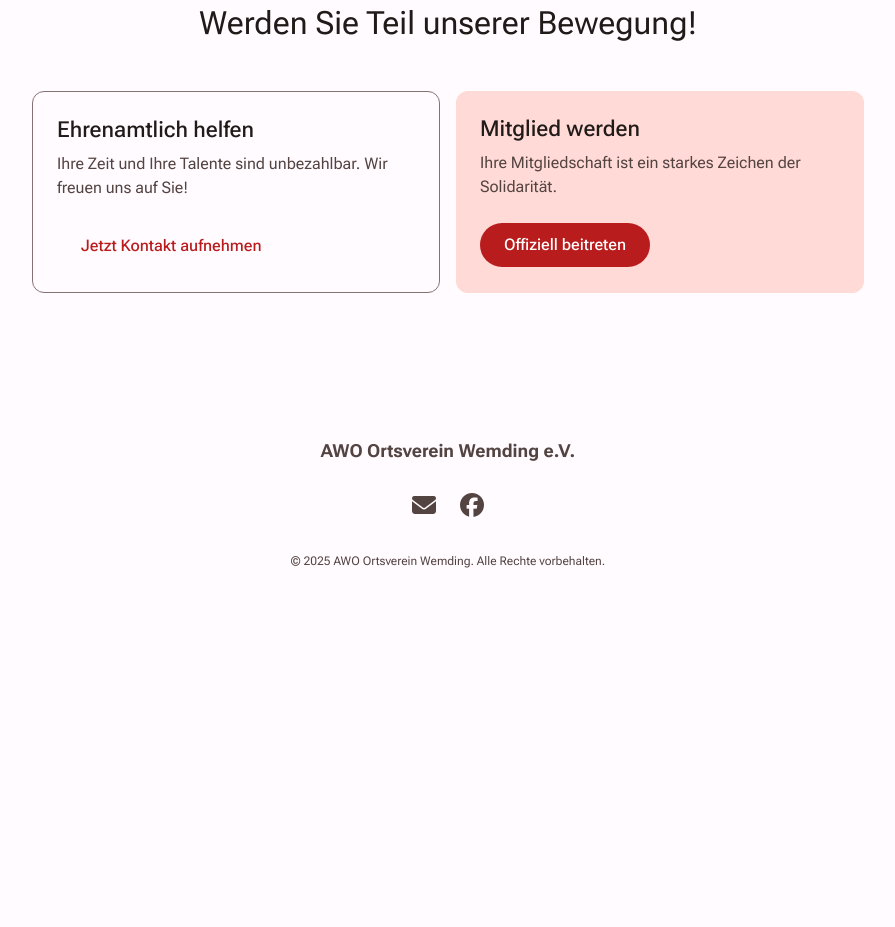
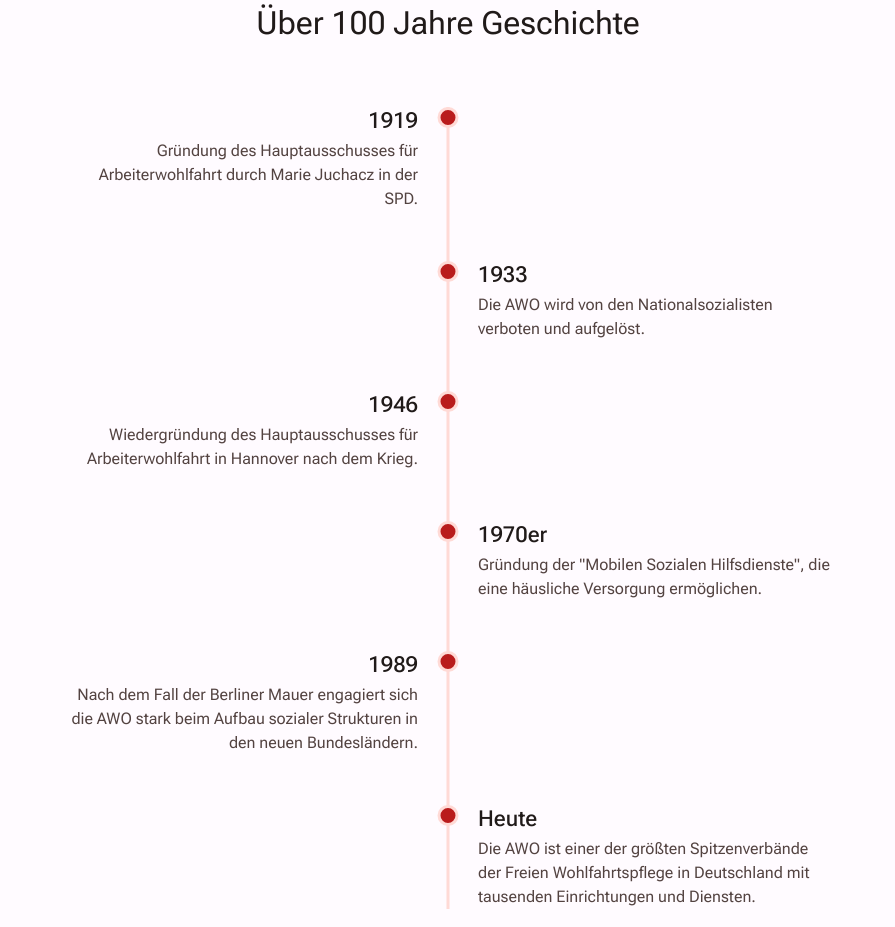
Before and after one commit to MattPeter97/AWO-Wemding, a plain HTML site: page index.html in a window 1280 px wide. Shown: the part 1353-2280 px from the top of the page, without its empty margins (192-1087 px from the left). Before the commit the page ends 2050 px from the top, so only its background shows below. Drawn offline with nearby package versions, Linux system fonts and the light colour scheme.

Commit message:
index.html

```diff
--- a/index.html
+++ b/index.html
@@ -99,7 +99,7 @@
             color: var(--theme-on-surface-variant);
             -webkit-font-smoothing: antialiased;
             -moz-osx-font-smoothing: grayscale;
-            padding-bottom: 5rem; /* Space for the bottom nav bar */
+            padding-bottom: 5rem;
         }
 
         h1, h2, h3, h4, h5, h6 { color: var(--theme-on-surface); font-weight: 700; }
@@ -109,11 +109,11 @@
         .text-body-large { font-size: 1rem; line-height: 1.5rem; font-weight: 400; }
         .text-label-large { font-size: 0.875rem; line-height: 1.25rem; font-weight: 500; }
 
-        .m3-card { background-color: var(--theme-surface-container-low); border-radius: 12px; padding: 1rem; box-shadow: 0 1px 2px rgba(0,0,0,0.1); transition: all 0.2s ease-out; }
+        .m3-card { background-color: var(--theme-surface-container-low); border-radius: 12px; padding: 1rem; box-shadow: 0 1px 2px rgba(0,0,0,0.1); }
         .m3-card--filled { background-color: var(--theme-primary-container); box-shadow: none; }
         .m3-card--outlined { background-color: var(--theme-surface); border: 1px solid var(--theme-outline); box-shadow: none; }
 
-        .m3-button { border-radius: 9999px; padding: 0.625rem 1.5rem; font-weight: 500; transition: all 0.2s ease-out; display: inline-flex; align-items: center; justify-content: center; gap: 0.5rem; }
+        .m3-button { border-radius: 9999px; padding: 0.625rem 1.5rem; font-weight: 500; display: inline-flex; align-items: center; justify-content: center; gap: 0.5rem; }
         .m3-button--filled { background-color: var(--theme-primary); color: var(--theme-on-primary); }
         .m3-button--filled:hover { box-shadow: 0 1px 2px rgba(0,0,0,0.3); }
         .m3-button--outlined { border: 1px solid var(--theme-outline); color: var(--theme-primary); }
@@ -136,7 +136,6 @@
 
         .nav-item {
             color: var(--theme-on-surface-variant);
-            transition: color 0.2s;
             font-weight: 500;
             text-align: center;
             cursor: pointer;
@@ -147,13 +146,13 @@
             flex-direction: column;
             flex-grow: 1;
             height: 100%;
+            transition: all 0.3s cubic-bezier(0.4, 0, 0.2, 1);
         }
 
         .nav-item .bubble {
             background-color: var(--theme-secondary-container);
             border-radius: 16px;
             position: absolute;
-            transition: transform 0.2s ease-in-out;
             z-index: 0;
             pointer-events: none;
             width: 48px;
@@ -161,34 +160,62 @@
             top: 12px;
             left: 50%;
             transform: translateX(-50%) scale(0);
+            transition: transform 0.3s cubic-bezier(0.4, 0, 0.2, 1);
         }
 
-        .nav-item.active .bubble {
-            transform: translateX(-50%) scale(1);
+        .nav-item.active .bubble { transform: translateX(-50%) scale(1); }
+        .nav-item.active { color: var(--theme-on-secondary-container); }
+        .nav-item i, .nav-item span { position: relative; z-index: 1; }
+        .nav-item span { font-size: 0.75rem; margin-top: 0.25rem; }
+
+        /* ✅ MODIFICATION: Expressive Animations */
+        .animated-item {
+            opacity: 0;
+            transform: translateY(30px);
+            transition: opacity 0.6s cubic-bezier(0.4, 0, 0.2, 1), transform 0.6s cubic-bezier(0.4, 0, 0.2, 1);
+        }
+        .animated-item.is-visible {
+            opacity: 1;
+            transform: translateY(0);
         }
 
-        .nav-item.active {
-            color: var(--theme-on-secondary-container);
+        /* Timeline Styles */
+        .timeline::before {
+            content: '';
+            position: absolute;
+            left: 50%;
+            transform: translateX(-50%);
+            top: 0;
+            bottom: 0;
+            width: 3px;
+            background-color: var(--theme-primary-container);
         }
-
-        .nav-item i, .nav-item span {
+        .timeline-item {
             position: relative;
-            z-index: 1;
+            width: 100%;
+            padding-left: calc(50% + 30px);
+            padding-right: 30px;
+            margin-bottom: 50px;
         }
-
-        .nav-item span {
-            font-size: 0.75rem;
-            margin-top: 0.25rem;
+        .timeline-item:nth-child(odd) {
+            padding-left: 30px;
+            padding-right: calc(50% + 30px);
+            text-align: right;
         }
-
-        .modal-overlay { background-color: rgba(0,0,0,0.4); transition: opacity 0.3s ease; }
-        .modal-content { background-color: var(--theme-surface-container-low); border-radius: 28px; transition: transform 0.3s ease, opacity 0.3s ease; max-height: 90vh; overflow-y: auto; }
-
-        .animated-item { opacity: 0; transform: translateY(20px); transition: opacity 0.5s ease, transform 0.5s ease; }
-        .animated-item.is-visible { opacity: 1; transform: translateY(0); }
-
-        .loader { border: 4px solid var(--theme-surface-variant); border-top: 4px solid var(--theme-primary); border-radius: 50%; width: 30px; height: 30px; animation: spin 1s linear infinite; }
-        @keyframes spin { 0% { transform: rotate(0deg); } 100% { transform: rotate(360deg); } }
+        .timeline-dot {
+            height: 21px;
+            width: 21px;
+            background-color: var(--theme-primary);
+            border-radius: 50%;
+            position: absolute;
+            top: 0;
+            left: 50%;
+            transform: translateX(-50%);
+            border: 3px solid var(--theme-primary-container);
+        }
+        .timeline-item:nth-child(odd) .timeline-content {
+            align-items: flex-end;
+        }
     </style>
 </head>
 <body>
@@ -206,6 +233,7 @@
     <nav id="main-nav" role="navigation" aria-label="Hauptnavigation">
         <a href="#angebote" class="nav-item" aria-label="Angebote"><span class="bubble"></span><i class="fa-solid fa-hand-holding-heart text-xl"></i><span class="text-label-large">Angebote</span></a>
         <a href="#werte" class="nav-item" aria-label="Werte"><span class="bubble"></span><i class="fa-solid fa-heart text-xl"></i><span class="text-label-large">Werte</span></a>
+        <a href="#geschichte" class="nav-item" aria-label="Geschichte"><span class="bubble"></span><i class="fa-solid fa-timeline text-xl"></i><span class="text-label-large">Geschichte</span></a>
         <a href="#mitmachen" class="nav-item" aria-label="Mitmachen"><span class="bubble"></span><i class="fa-solid fa-users text-xl"></i><span class="text-label-large">Mitmachen</span></a>
     </nav>
 
@@ -253,7 +281,57 @@
             </div>
         </section>
 
-        <section id="mitmachen" class="py-16 md:py-24">
+        <section id="geschichte" class="py-16 md:py-24">
+            <div class="max-w-4xl mx-auto px-4 sm:px-6 lg:px-8">
+                <h2 class="text-headline-large text-center mb-16 animated-item">Über 100 Jahre Geschichte</h2>
+                <div class="relative timeline">
+                    <div class="timeline-item animated-item">
+                        <div class="timeline-dot"></div>
+                        <div class="timeline-content flex flex-col">
+                            <h3 class="text-title-large font-medium">1919</h3>
+                            <p class="text-body-large mt-1">Gründung des Hauptausschusses für Arbeiterwohlfahrt durch Marie Juchacz in der SPD.</p>
+                        </div>
+                    </div>
+                     <div class="timeline-item animated-item">
+                        <div class="timeline-dot"></div>
+                        <div class="timeline-content flex flex-col">
+                            <h3 class="text-title-large font-medium">1933</h3>
+                            <p class="text-body-large mt-1">Die AWO wird von den Nationalsozialisten verboten und aufgelöst.</p>
+                        </div>
+                    </div>
+                     <div class="timeline-item animated-item">
+                        <div class="timeline-dot"></div>
+                        <div class="timeline-content flex flex-col">
+                            <h3 class="text-title-large font-medium">1946</h3>
+                            <p class="text-body-large mt-1">Wiedergründung des Hauptausschusses für Arbeiterwohlfahrt in Hannover nach dem Krieg.</p>
+                        </div>
+                    </div>
+                    <div class="timeline-item animated-item">
+                        <div class="timeline-dot"></div>
+                        <div class="timeline-content flex flex-col">
+                            <h3 class="text-title-large font-medium">1970er</h3>
+                            <p class="text-body-large mt-1">Gründung der "Mobilen Sozialen Hilfsdienste", die eine häusliche Versorgung ermöglichen.</p>
+                        </div>
+                    </div>
+                    <div class="timeline-item animated-item">
+                        <div class="timeline-dot"></div>
+                        <div class="timeline-content flex flex-col">
+                            <h3 class="text-title-large font-medium">1989</h3>
+                            <p class="text-body-large mt-1">Nach dem Fall der Berliner Mauer engagiert sich die AWO stark beim Aufbau sozialer Strukturen in den neuen Bundesländern.</p>
+                        </div>
+                    </div>
+                    <div class="timeline-item animated-item">
+                        <div class="timeline-dot"></div>
+                        <div class="timeline-content flex flex-col">
+                            <h3 class="text-title-large font-medium">Heute</h3>
+                            <p class="text-body-large mt-1">Die AWO ist einer der größten Spitzenverbände der Freien Wohlfahrtspflege in Deutschland mit tausenden Einrichtungen und Diensten.</p>
+                        </div>
+                    </div>
+                </div>
+            </div>
+        </section>
+
+        <section id="mitmachen" class="py-16 md:py-24 bg-theme-surface-container-low">
             <div class="max-w-4xl mx-auto px-4 sm:px-6 lg:px-8 text-center">
                 <h2 class="text-headline-large animated-item">Werden Sie Teil unserer Bewegung!</h2>
                 <div class="mt-12 grid md:grid-cols-2 gap-4 text-left">
```
